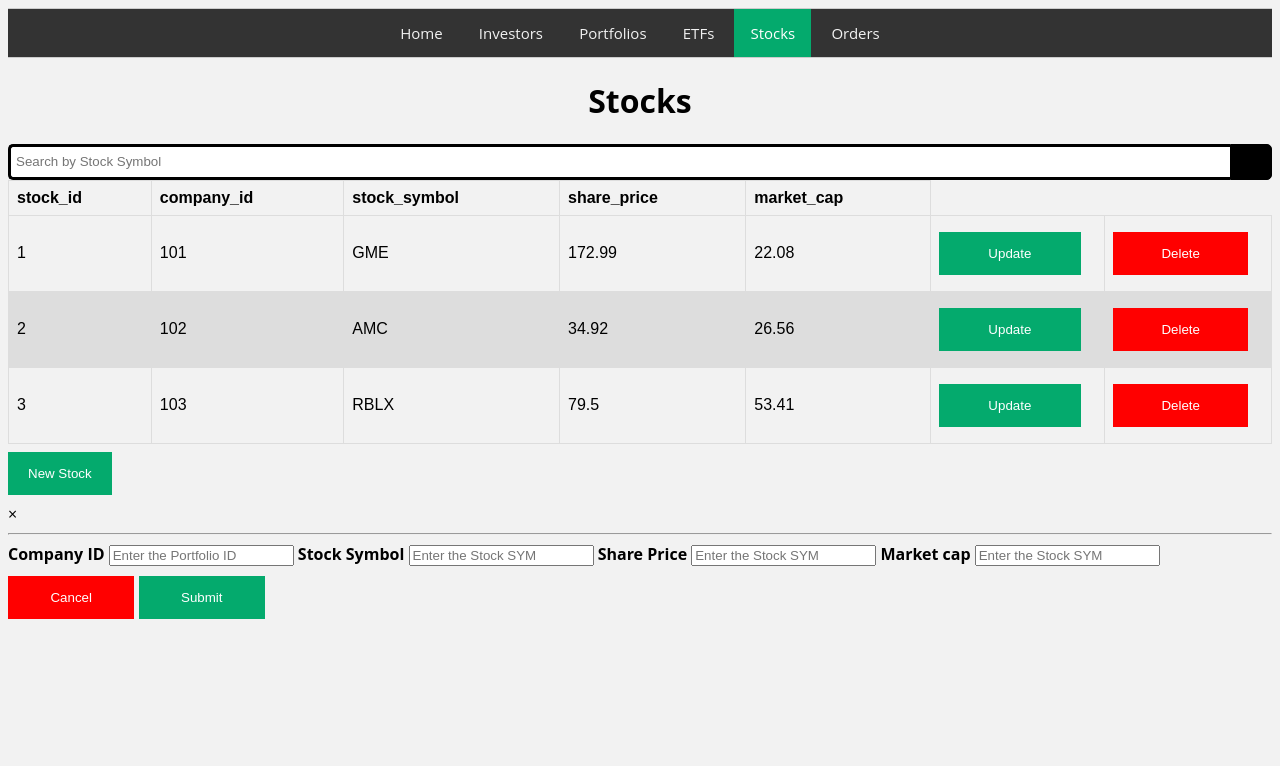
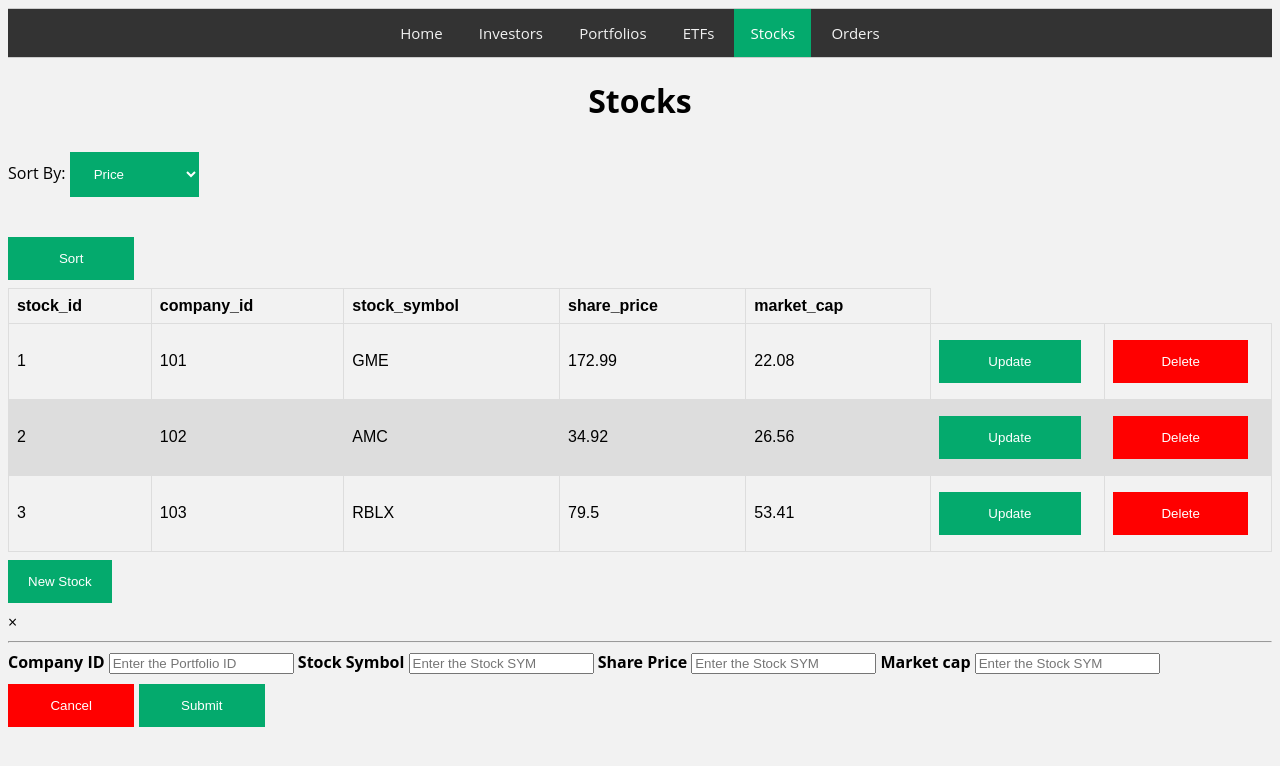
Before and after one commit to orelyehuda/stonksweb, a Flask app: page /stocks in a window 1280 px wide. Shown: the top 766 px of the page. Run offline with Flask 2, Linux system fonts and the light colour scheme; data comes from the database, SQL or seed files in the repository; some libraries are stand-ins or nearby versions.

Commit message:
added sort functionality to stocks

```diff
--- a/app.py
+++ b/app.py
@@ -21,11 +21,29 @@ def home():
 def stocks():
     # GET --> requestes data from the db
     if request.method == "GET":
-    	print("Fetching and rendering stocks web page")
-    	query = "SELECT stock_id, company_id, stock_symbol, share_price, market_cap from Stocks;"
-    	result = db.execute_query(db_connection, query).fetchall()
-    	print(result)
-    	return render_template('stocks.html', stock_rows=result)
+        print("Fetching and rendering stocks web page")
+        query = "SELECT stock_id, company_id, stock_symbol, share_price, market_cap from Stocks order by stock_id;"
+        result = db.execute_query(db_connection, query).fetchall()
+        print(result)
+        return render_template('stocks.html', stock_rows=result)
+
+    if request.method == "POST":
+        print(request.form['sortby'])
+
+        val  = request.form['sortby']
+
+        if(str(val) == 'Price'):
+            query = "SELECT stock_id, company_id, stock_symbol, share_price, market_cap from Stocks order by share_price;"
+        elif(str(val) == "Market_Cap"):
+            query = "SELECT stock_id, company_id, stock_symbol, share_price, market_cap from Stocks order by stock_symbol;"
+        elif(str(val) == "Stock_ID"):
+            query = "SELECT stock_id, company_id, stock_symbol, share_price, market_cap from Stocks order by stock_id;"
+        else:
+            query = "SELECT stock_id, company_id, stock_symbol, share_price, market_cap from Stocks order by company_id;"
+
+        result = db.execute_query(db_connection, query).fetchall()
+        print(result)
+        return render_template('stocks.html', stock_rows=result)
 
 # Def the add_stock webpage that is used to add a new stock
 @app.route("/add_stock", methods=['POST','GET'])
--- a/static/styles/csstyle.css
+++ b/static/styles/csstyle.css
@@ -146,3 +146,12 @@ button {
 h1{
   text-align: center;
 }
+
+.sortselect{
+  background-color: #04AA6D;
+  color: white;
+  padding: 14px 20px;
+  margin: 8px 0;
+  border: none;
+  cursor: pointer;
+}
--- a/templates/stocks.html
+++ b/templates/stocks.html
@@ -19,10 +19,19 @@
 
 
     <div class="ordert">
-        <div class="search">
-            <input type="text" class="searchTerm" placeholder="Search by Stock Symbol" name="stock_filter">
-            <button type="submit" class="searchButton"></button>
-        </div>
+
+    <form class="modal-content" method="POST">
+        <label for="sortby">Sort By:</label>
+          <select name="sortby" id="sortby" class="sortselect">
+            <option value="Price">Price</option>
+            <option value="Market_Cap">Market Cap</option>
+            <option value="Stock_ID">Stock ID</option>
+          </select>
+          <br><br>
+            <button type="submit" class="signupbtn">Sort</button>
+        </form>
+
+
         <table>
             <thead>
                 <tr>
```
Also changed, not shown: 1 other file.
